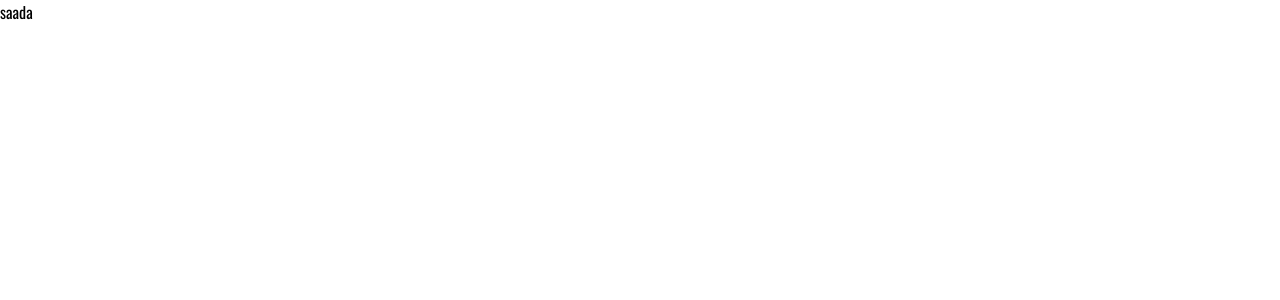
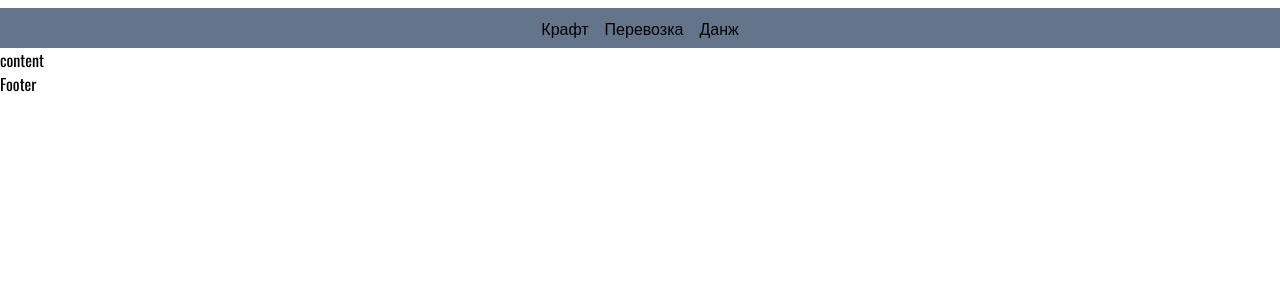
Before and after one commit to psihioga/albiontrade, a Next.js app: page / in a window 1280 px wide. Shown: the top 300 px of the page. Built offline with nearby package versions, Linux system fonts and the light colour scheme.

Commit message:
header menu rework

```diff
--- /dev/null
+++ b/app/(routes)/craft/page.tsx
@@ -0,0 +1,7 @@
+export default () => {
+    return (
+        <div>
+            page craft
+        </div>
+    );
+}
--- /dev/null
+++ b/app/(routes)/dungeon/page.tsx
@@ -0,0 +1,7 @@
+export default () => {
+    return (
+        <div>
+            Данж
+        </div>
+    );
+}
--- a/app/(routes)/layout.tsx
+++ b/app/(routes)/layout.tsx
@@ -1,6 +1,8 @@
 import type { Metadata } from 'next'
 import { Oswald } from 'next/font/google'
 import './globals.css'
+import Footer from "../_components/footer";
+import Header from "../_components/header";
 
 const oswald = Oswald({ subsets: ['latin'] })
 
@@ -17,8 +19,9 @@ export default function RootLayout({
   return (
     <html lang="en">
       <body className={oswald.className}>
-
+        <Header />
         {children}
+        <Footer />
       </body>
     </html>
   )
--- a/app/(routes)/page.tsx
+++ b/app/(routes)/page.tsx
@@ -1,8 +1,8 @@
 
 export default function Home() {
   return (
-    <main >
-      saada
+    <main className="flex flex-row flex-wrap content-center">
+      content
     </main>
   )
 }
--- /dev/null
+++ b/app/(routes)/transport/page.tsx
@@ -0,0 +1,7 @@
+export default () => {
+    return (
+        <div>
+            Транспорт
+        </div>
+    );
+}
--- /dev/null
+++ b/app/_components/footer/index.tsx
@@ -0,0 +1,7 @@
+export default () => {
+    return (
+        <footer className="flex flex-row flex-wrap content-center">
+            Footer
+        </footer>
+    );
+}
--- /dev/null
+++ b/app/_components/header/index.tsx
@@ -0,0 +1,38 @@
+import Link from "next/link";
+
+type Item = {
+  title: string;
+  link: string;
+};
+type menuItems = Item[];
+
+const itemsArr: menuItems = [
+  { title: "Крафт", link: "craft" },
+  { title: "Перевозка", link: "transport" },
+  { title: "Данж", link: "dungeon" },
+];
+
+function createLiEl(element: Item): React.ReactNode {
+  return (
+    <li className="p-2 cursor-pointer hover:bg-slate-700">
+      <Link href={element.link}>{element.title}</Link>
+    </li>
+  );
+}
+
+const LiElements = (props: { items: menuItems }) => {
+  const { items } = { ...props };
+
+  return items.map((el) => createLiEl(el));
+};
+export default () => {
+  return (
+    <header className="flex flex-row flex-wrap content-center w-full justify-center mt-2 bg-slate-500">
+      <nav>
+        <ul className="flex flex-row flex-wrap content-center w-fit  rounded-md">
+          <LiElements items={itemsArr} />
+        </ul>
+      </nav>
+    </header>
+  );
+};
```
